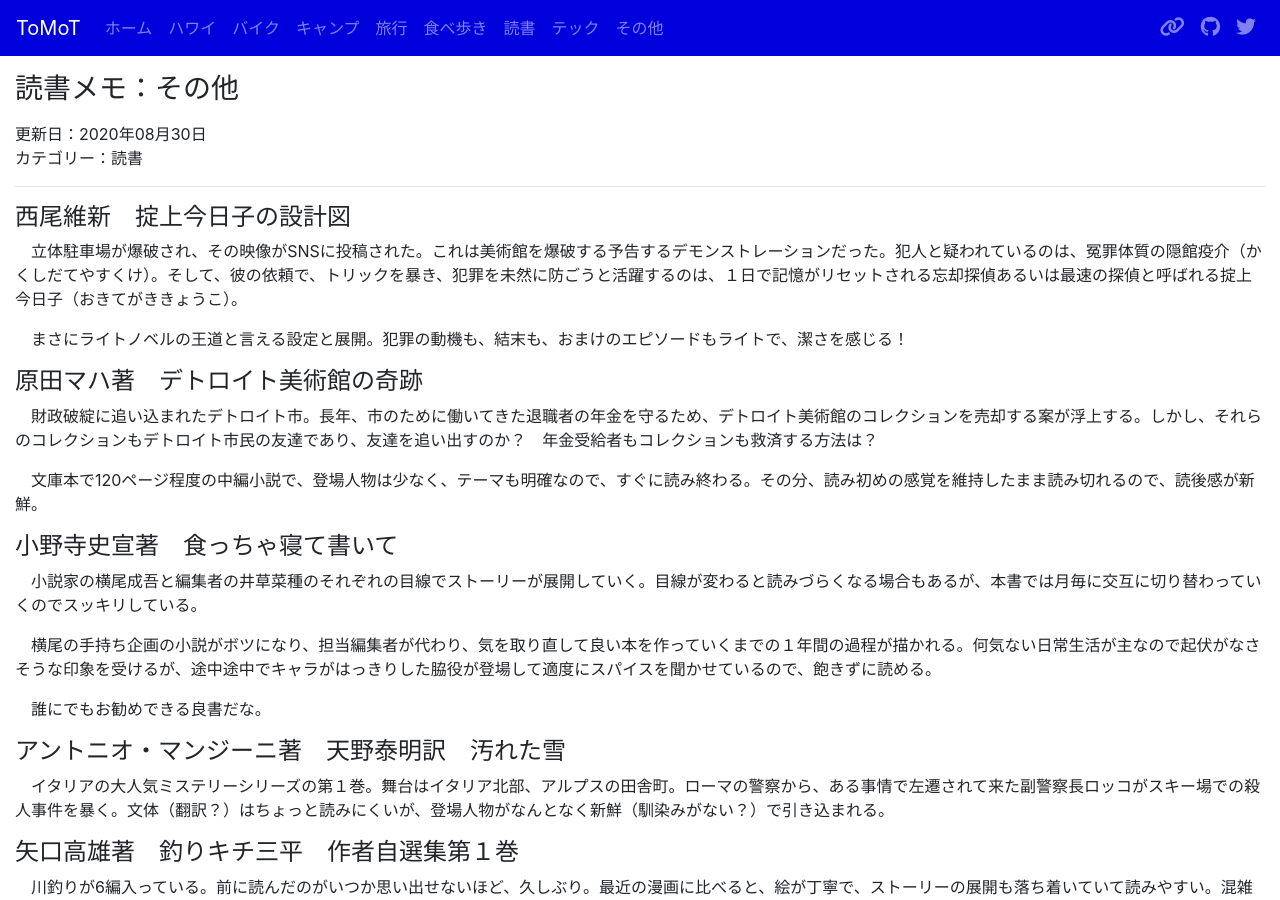
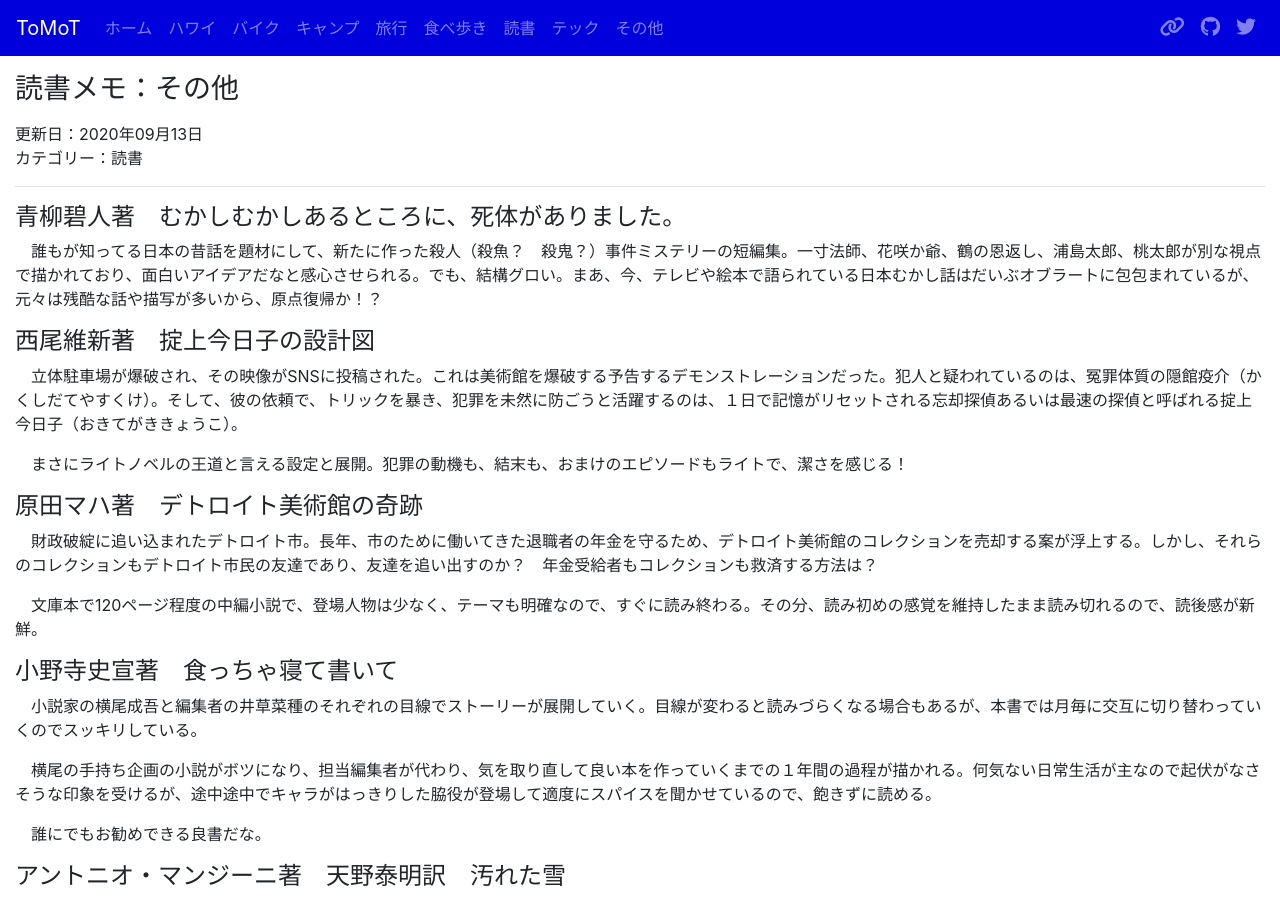
Before and after one commit to tomot/tomot.github.io, a Jekyll site: the page built from pages/book-etc.md, in a window 1280 px wide and 900 px high. Built offline with Jekyll 4.4.1, drawn with Linux system fonts in a browser that asks for light colours; nearby versions of some CDN libraries.

Commit message:
add a book by Aoyagi

```diff
--- a/pages/book-etc.md
+++ b/pages/book-etc.md
@@ -1,10 +1,14 @@
 ---
 layout: page
 title: 読書メモ：その他
-date: 2020-08-30
+date: 2020-09-13
 categories: 読書
 ---
-#### 西尾維新　掟上今日子の設計図
+#### 青柳碧人著　むかしむかしあるところに、死体がありました。
+
+　誰もが知ってる日本の昔話を題材にして、新たに作った殺人（殺魚？　殺鬼？）事件ミステリーの短編集。一寸法師、花咲か爺、鶴の恩返し、浦島太郎、桃太郎が別な視点で描かれており、面白いアイデアだなと感心させられる。でも、結構グロい。まあ、今、テレビや絵本で語られている日本むかし話はだいぶオブラートに包包まれているが、元々は残酷な話や描写が多いから、原点復帰か！？
+
+#### 西尾維新著　掟上今日子の設計図
 
 　立体駐車場が爆破され、その映像がSNSに投稿された。これは美術館を爆破する予告するデモンストレーションだった。犯人と疑われているのは、冤罪体質の隠館疫介（かくしだてやすくけ）。そして、彼の依頼で、トリックを暴き、犯罪を未然に防ごうと活躍するのは、１日で記憶がリセットされる忘却探偵あるいは最速の探偵と呼ばれる掟上今日子（おきてがききょうこ）。
 
```
Also changed, not shown: book.md (+1 -1 lines), index.md (+1 -1 lines).
